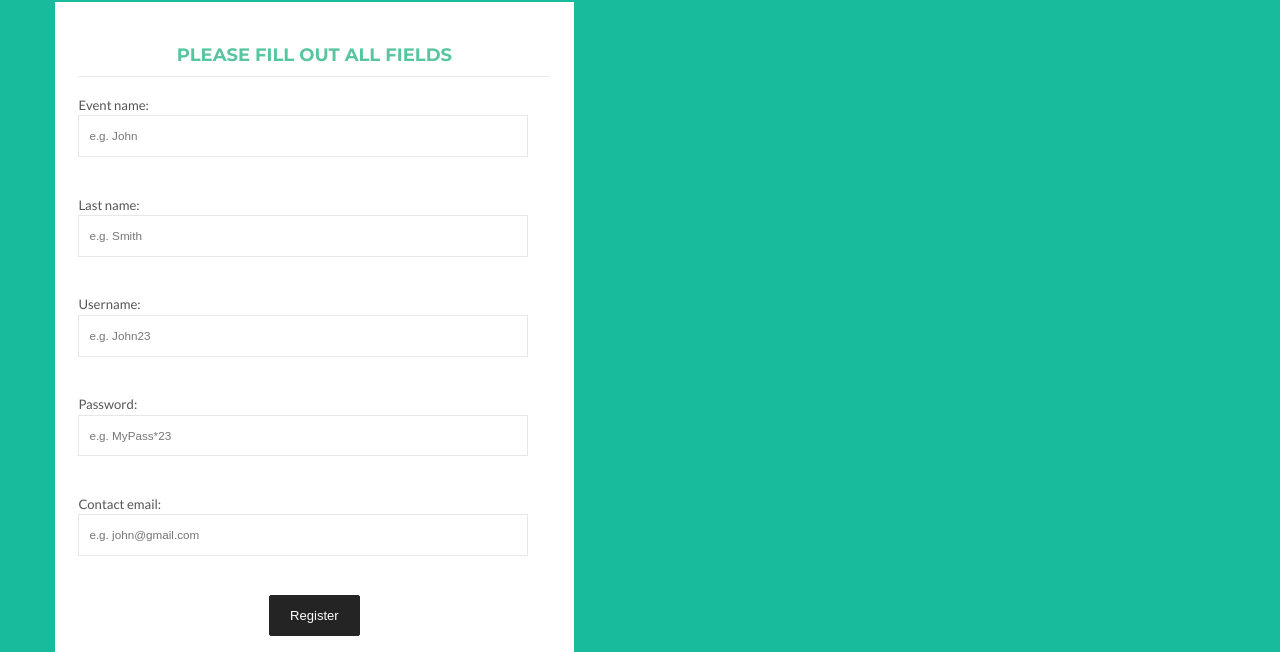
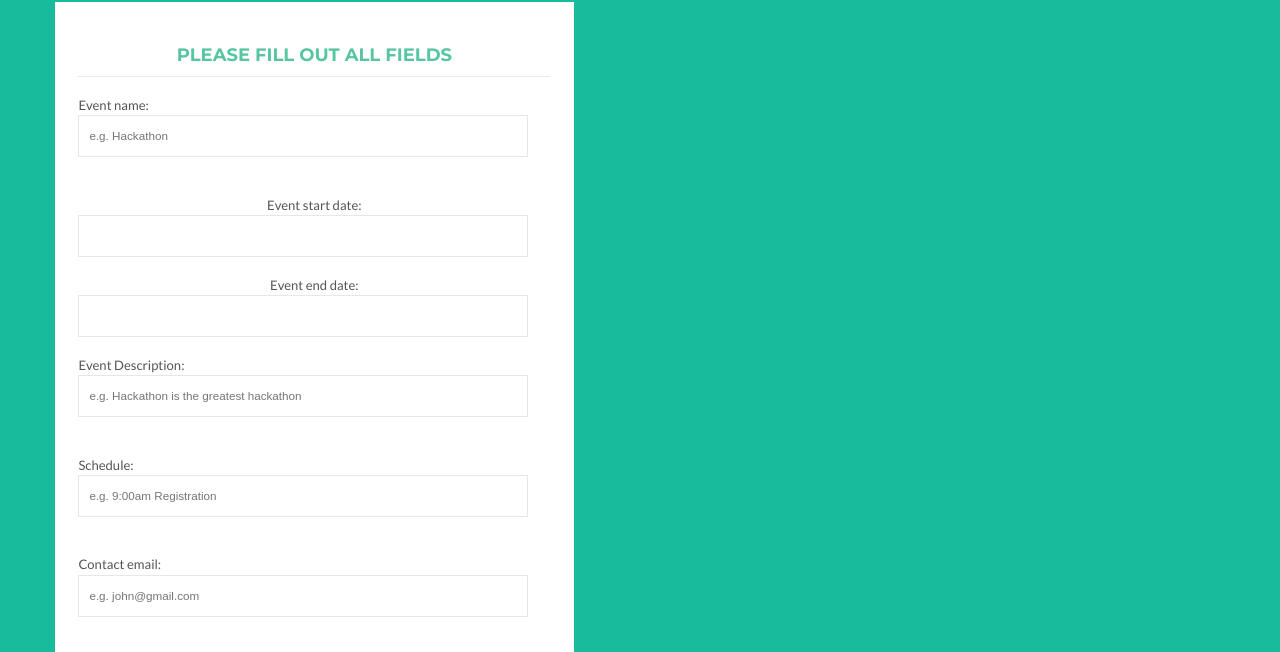
Before and after one commit to MarcoRmz/Eventful, a plain HTML site: page event.html in a window 1280 px wide. Shown: the part 265-917 px from the top of the page. Drawn offline with nearby package versions, Linux system fonts and the light colour scheme; a script that the page names is missing.

Commit message:
changed form

```diff
--- a/event.html
+++ b/event.html
@@ -24,6 +24,13 @@
 
         <!-- Scripts -->
         <script type="text/javascript" src="https://www.parsecdn.com/js/parse-1.3.3.min.js"></script>
+        <link rel="stylesheet" href="//code.jquery.com/ui/1.11.2/themes/smoothness/jquery-ui.css">
+  		<script src="//code.jquery.com/ui/1.11.2/jquery-ui.js"></script>
+  		<script>
+		  $(function() {
+		    $( "#datepicker" ).datepicker();
+		  });
+		 </script>
 
         <!-- HTML5 Shim and Respond.js IE8 support of HTML5 elements and media queries -->
         <!-- WARNING: Respond.js doesn't work if you view the page via file:// -->
@@ -100,12 +107,13 @@
 									<div class="registration_form">
 									 <!-- Form -->
 										<form id="frm1" action="form_action.asp">
-									      <p align="left">Event name:<br/> <input type="text" name="fname" placeholder="e.g. John"><br></p>
-									      <p align="left">Last name:<br/> <input type="text" name="lname" placeholder="e.g. Smith"><br></p>
-									      <p align="left">Username:<br/> <input type="text" name="uname" placeholder="e.g. John23"><br></p>
-									      <p align="left">Password: <br/> <input type="password" name="pass" placeholder="e.g. MyPass*23"><br></p>
+									      <p align="left">Event name:<br/> <input type="text" name="name" placeholder="e.g. Hackathon"><br></p>
+									      <p>Event start date: <input type="text" id="datepicker"></p>
+									      <p>Event end date: <input type="text" id="datepicker"></p>
+									      <p align="left">Event Description:<br/> <input type="text" name="description" placeholder="e.g. Hackathon is the greatest hackathon"><br></p>
+									      <p align="left">Schedule:<br/> <input type="text" name="uname" placeholder="e.g. 9:00am Registration"><br></p>
 									      <p align="left">Contact email: <br/> <input type="text" name="mail" placeholder="e.g. john@gmail.com"><br></p>
-									      <p align="center"><input type="button" onclick="register()" value="Register" ></p>
+									      <p align="center"><input type="button" onclick="register()" value="Register Event"></p>
 									    </form>
 										<!-- /Form -->
 									</div>
```
